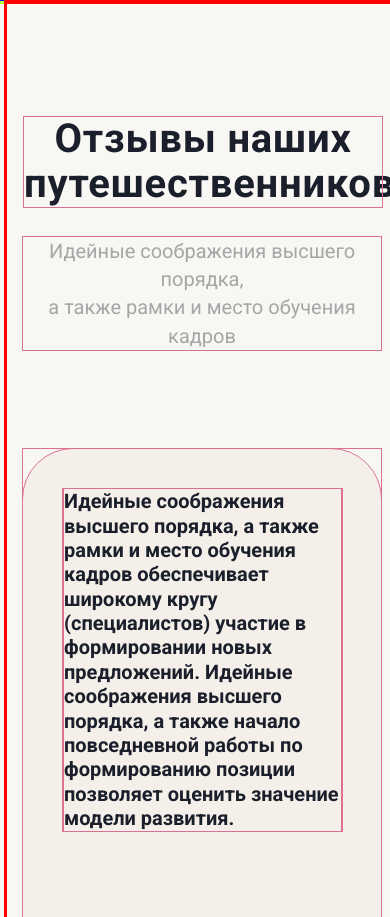
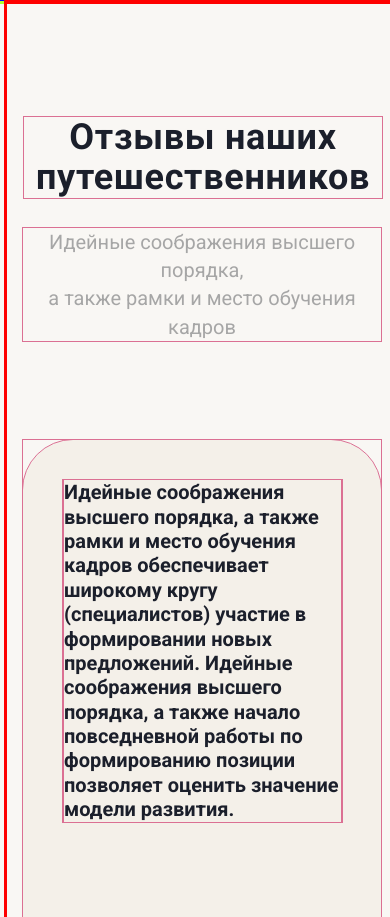
Before and after one commit to Xeni-ya/YourTour, a website: page index.html in a window 390 px wide. Shown: the part 6102-7019 px from the top of the page. Drawn offline with nearby package versions, Linux system fonts and the light colour scheme; files that its build step writes are made by us from their sources.

Commit message:
feat(section-categories): added a little more media queries to better adapt the section title

```diff
--- a/assets/sass/components/_section-reviews.scss
+++ b/assets/sass/components/_section-reviews.scss
@@ -30,12 +30,36 @@
         top: -19px;
       }
 
+      @media screen and (max-width: 570px) {
+        font-size: 3.25rem; //50px
+      }
+
+      @media screen and (max-width: 512px) {
+        font-size: 3rem; //48px
+      }
+
       @media screen and (max-width: 481px) {
         font-size: 2.875rem; //46px
       }
 
+      @media screen and (max-width: 460px) {
+        font-size: 2.75rem; //44px
+      }
+
+      @media screen and (max-width: 441px) {
+        font-size: 2.625rem; //42px
+      }
+
       @media screen and (max-width: 425px) {
         font-size: 2.5rem; //40px
+      }
+
+      @media screen and (max-width: 418px) {
+        font-size: 2.375rem; //38px
+      }
+
+      @media screen and (max-width: 400px) {
+        font-size: 2.25rem; //36px
       }
 
       @media screen and (max-width: 375px) {
@@ -50,6 +74,10 @@
       @media screen and (max-width: 354px) {
         font-size: 2rem; //32px
         max-width: 297px;
+      }
+
+      @media screen and (max-width: 342px) {
+        font-size: 1.9375rem; //31px
       }
 
       @media screen and (max-width: 320px) {
```
